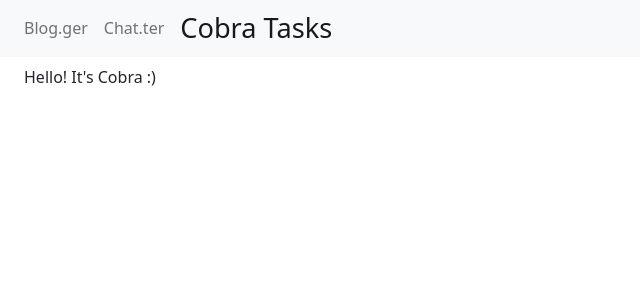
After one commit to IntroSpace/blogger_and_chatter, a Flask app: page /tasks in a window 1280 px wide. The commit adds this page. Shown: the top 300 px of the page, without its empty margins (0-640 px from the left). Run offline with Flask 2, Linux system fonts and the light colour scheme.

Commit message:
update: templates for main pages of Blog.ger, Chat.ter and Cobra Tasks

```diff
--- a/main.py
+++ b/main.py
@@ -3,10 +3,81 @@ from flask import Flask, render_template
 app = Flask(__name__)
 
 
+def get_services(current_pos):
+    services = [
+        {
+            'name': 'Blog.ger',
+            'url': 'blogs'
+        },
+        {
+            'name': 'Chat.ter',
+            'url': 'chats'
+        },
+        {
+            'name': 'Cobra Tasks',
+            'url': 'tasks'
+        }
+    ]
+    if 0 <= current_pos < len(services):
+        services[current_pos]['cur'] = True
+    return services
+
+
 @app.route('/')
 @app.route('/index')
+@app.route('/blogs')
 def index():
-    return render_template('index.html')
+    all_blogs = [
+        {
+            'text': 'post 1',
+            'avatar': 'https://cdn-icons-png.flaticon.com/512/149/149071.png',
+            'visual_content': 'https://cdn.pixabay.com/photo/2015/04/23/22/00/tree-736885__480.jpg',
+            'liked': False
+        },
+        {
+            'text': 'post 2',
+            'avatar': 'https://cdn-icons-png.flaticon.com/512/149/149452.png',
+            'liked': True
+        },
+        {
+            'text': 'post 3',
+            'avatar': 'https://cdn-icons-png.flaticon.com/512/149/149071.png',
+            'visual_content': 'https://images.unsplash.com/photo-1453728013993-6d66e9c9123a?ixlib=rb-1.2.1&ixid=MnwxMjA3fDB8MHxzZWFyY2h8Mnx8dmlld3xlbnwwfHwwfHw%3D&w=1000&q=80',
+            'liked': False
+        },
+        {
+            'text': 'post 4',
+            'avatar': 'https://cdn-icons-png.flaticon.com/512/149/149995.png',
+            'liked': True
+        },
+        {
+            'text': 'post 5',
+            'avatar': 'https://cdn-icons-png.flaticon.com/512/149/149071.png',
+            'visual_content': 'https://cdn.pixabay.com/photo/2017/02/08/17/24/fantasy-2049567__480.jpg',
+            'liked': False
+        },
+        {
+            'text': 'post 6',
+            'avatar': 'https://cdn-icons-png.flaticon.com/512/149/149995.png',
+            'liked': True
+        },
+        {
+            'text': 'post 7',
+            'avatar': 'https://cdn-icons-png.flaticon.com/512/149/149995.png',
+            'liked': True
+        }
+    ]
+    return render_template('index.html', blogs=all_blogs, services=get_services(0))
+
+
+@app.route('/chats')
+def chats():
+    return render_template('chats.html', services=get_services(1))
+
+
+@app.route('/tasks')
+def tasks():
+    return render_template('tasks.html', services=get_services(2))
 
 
 if __name__ == '__main__':
--- /dev/null
+++ b/requirements.txt
@@ -0,0 +1,6 @@
+Jinja2~=3.0.3
+MarkupSafe~=2.1.1
+Werkzeug~=2.0.3
+click~=8.0.4
+itsdangerous~=2.1.1
+Flask~=2.0.3
--- a/static/css/style.css
+++ b/static/css/style.css
@@ -1,4 +1,3 @@
 .head-name {
     font-size: 1.7em;
-    padding-left: 30px;
 }
--- a/templates/base.html
+++ b/templates/base.html
@@ -11,13 +11,24 @@
         <title>{{ title }}</title>
     </head>
     <body>
-    <header>
-        <nav class="navbar navbar-light bg-light">
-            <a bold class="navbar-brand head-name" href="#">Blog.ger</a>
+    <header class="sticky-top">
+        <nav class="navbar navbar-expand navbar-light bg-light">
+            <div class="collapse navbar-collapse">
+                <ul class="navbar-nav me-auto">
+                    {% for service in services %}
+                        <li>
+                            <a {% if service.cur %} bold {% endif %}
+                               class="nav-item {% if service.cur %} navbar-brand head-name ps-2 pe-2 {% else %}
+                               nav-link {% endif %} {% if loop.first %} ps-4 {% endif %}"
+                               href="{{ service.url }}">{{ service.name }}</a>
+                        </li>
+                    {% endfor %}
+                </ul>
+            </div>
         </nav>
     </header>
     <!-- Begin page content -->
-    <main role="main" class="container">
+    <main role="main" class="container-fluid">
         {% block content %}{% endblock %}
     </main>
     <script src="https://cdn.jsdelivr.net/npm/bootstrap@5.0.2/dist/js/bootstrap.bundle.min.js"
--- /dev/null
+++ b/templates/tasks.html
@@ -0,0 +1,7 @@
+{% extends "base.html" %}
+
+{% block content %}
+<div class="container-fluid mt-2">
+  Hello! It's Cobra :)
+</div>
+{% endblock %}
```
Also changed, not shown: templates/chats.html (added, +7 -0 lines), templates/index.html (+21 -11 lines).
